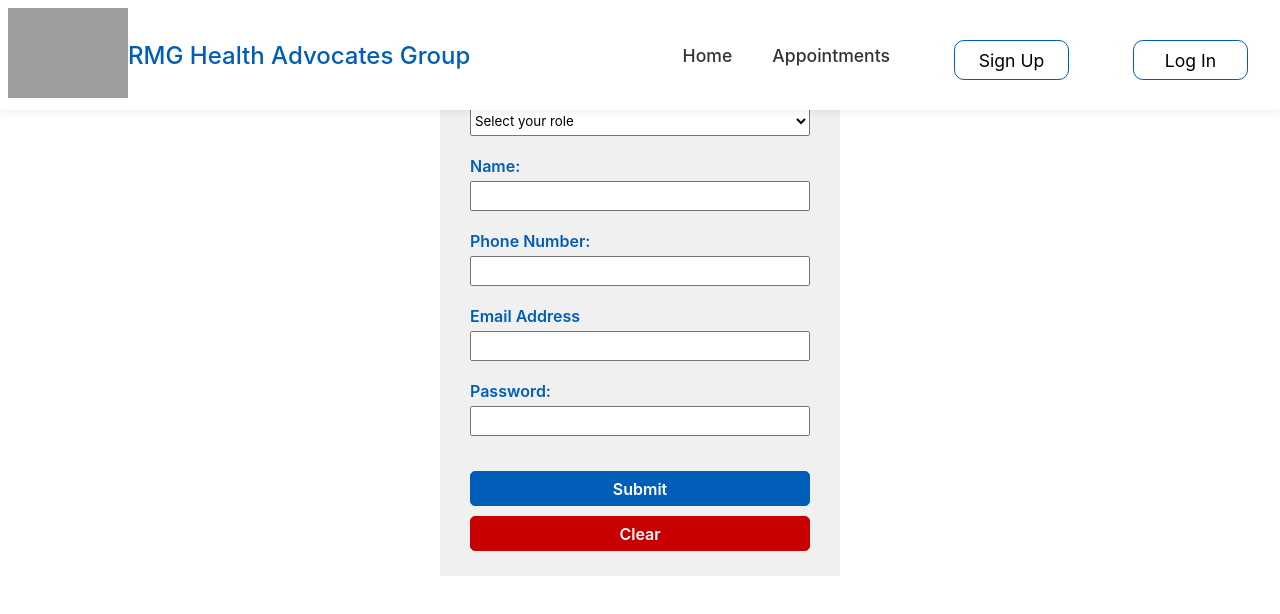
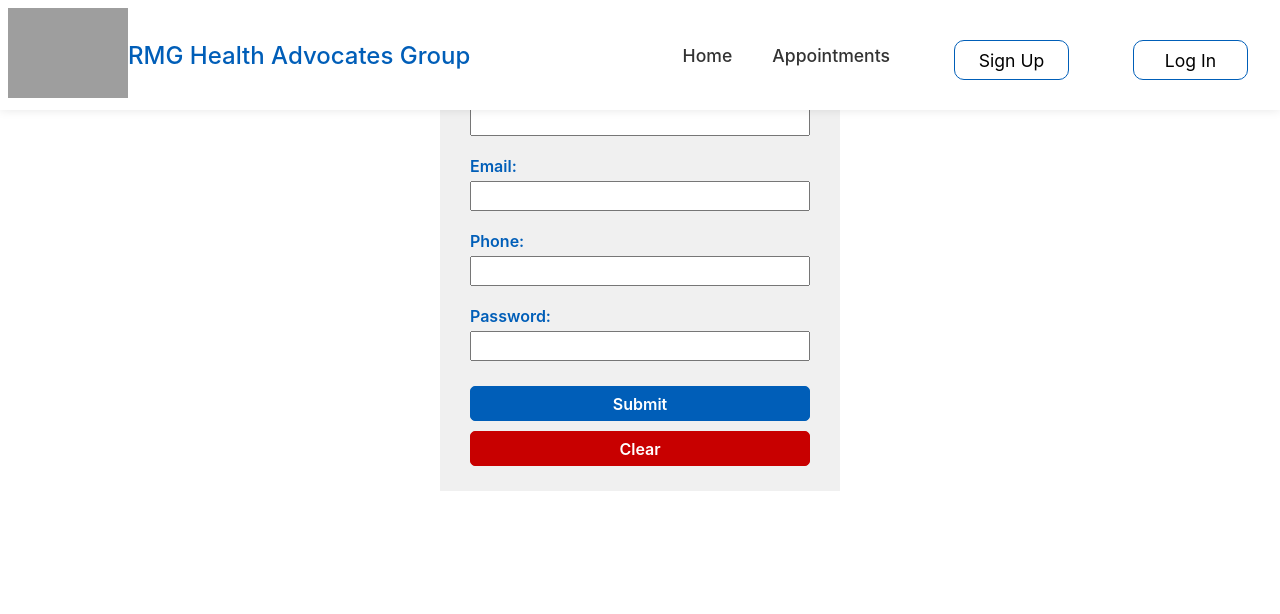
Before and after one commit to evs-rgraff/test_med_app, a React (Create React App) app: page /signup in a window 1280 px wide. Shown: the top 614 px of the page. Built offline with nearby package versions, Linux system fonts and the light colour scheme; grey boxes are pictures that could not be loaded.

Commit message:
set up form pages

```diff
--- a/src/App.js
+++ b/src/App.js
@@ -4,6 +4,7 @@ import { BrowserRouter, Routes, Route } from 'react-router-dom';
 import Navbar from './Components/Navbar/Navbar';
 import LandingPage from './Components/Landing_Page/LandingPage';
 import SignUp from './Components/Sign_Up/Sign_Up';
+import Login from './Components/Login/Login';
 
 function App() {
   return (
@@ -13,6 +14,7 @@ function App() {
         <Routes>
           <Route path="/" element={<LandingPage />} />
           <Route path="/signup" element={<SignUp />} />
+          <Route path="/login" element={<Login />} />
         </Routes>
       </BrowserRouter>
     </div>
--- /dev/null
+++ b/src/Components/Login/Login.js
@@ -0,0 +1,113 @@
+import React, { useState } from "react";
+import "./Login.css";
+
+function Login() {
+  const [email, setEmail] = useState("");
+  const [password, setPassword] = useState("");
+  const [errors, setErrors] = useState({});
+
+  const validateEmail = (value) => {
+    const invalidChars = /[^a-zA-Z0-9@._-]/;
+    if (!value) return "Email is required";
+    if (invalidChars.test(value)) return "Email contains invalid characters";
+    if (!/\S+@\S+\.\S+/.test(value)) return "Email format is invalid";
+    return "";
+  };
+
+  const validatePassword = (value) => {
+    const invalidChars = /[^a-zA-Z0-9!@#$%^&*()_+\-=\[\]{};':"\\|,.<>\/?]/;
+    if (!value) return "Password is required";
+    if (invalidChars.test(value)) return "Password contains invalid characters";
+    if (value.length < 6) return "Password must be at least 6 characters";
+    return "";
+  };
+
+  const handleEmailChange = (e) => {
+    const value = e.target.value;
+    setEmail(value);
+    setErrors((prev) => ({ ...prev, email: validateEmail(value) }));
+  };
+
+  const handlePasswordChange = (e) => {
+    const value = e.target.value;
+    setPassword(value);
+    setErrors((prev) => ({ ...prev, password: validatePassword(value) }));
+  };
+
+  const handleSubmit = (e) => {
+    e.preventDefault();
+
+    const emailError = validateEmail(email);
+    const passwordError = validatePassword(password);
+
+    if (emailError || passwordError) {
+      setErrors({ email: emailError, password: passwordError });
+      return;
+    }
+
+    // Form is valid, do login logic here
+    console.log("Form submitted:", { email, password });
+  };
+
+  const handleClear = () => {
+    setEmail("");
+    setPassword("");
+    setErrors({});
+  };
+
+  return (
+    <div className="form-container">
+      <div className="form-content">
+        <div className="form-title">
+          <h1>Login</h1>
+          <div className="form-description">
+            New Member? <a href="/signup">Sign Up Here</a>
+          </div>
+        </div>
+
+        <form id="loginForm" onSubmit={handleSubmit}>
+          <div className="input-group">
+            <label htmlFor="email">Email:</label>
+            <input
+              type="email"
+              id="email"
+              name="email"
+              value={email}
+              onChange={handleEmailChange}
+            />
+            {errors.email && <span className="error">{errors.email}</span>}
+          </div>
+
+          <div className="input-group">
+            <label htmlFor="password">Password:</label>
+            <input
+              type="password"
+              id="password"
+              name="password"
+              value={password}
+              onChange={handlePasswordChange}
+            />
+            {errors.password && (
+              <span className="error">{errors.password}</span>
+            )}
+          </div>
+
+          <div className="button-group">
+            <button className="button-primary" type="submit">
+              Submit
+            </button>
+            <button
+              className="button-secondary"
+              type="button"
+              onClick={handleClear}
+            >
+              Clear
+            </button>
+          </div>
+        </form>
+      </div>
+    </div>
+  );
+}
+
+export default Login;
--- a/src/Components/Sign_Up/Sign_Up.js
+++ b/src/Components/Sign_Up/Sign_Up.js
@@ -1,12 +1,94 @@
-import React, { useRef } from "react";
+import React, { useState } from "react";
+import { useNavigate } from "react-router-dom";
 import "./Sign_Up.css";
+import { API_URL } from "../../config";
 
-function SignUp() {
-  const formRef = useRef(null);
+function Sign_Up() {
+  const navigate = useNavigate();
+
+  const [formData, setFormData] = useState({
+    name: "",
+    email: "",
+    phone: "",
+    password: "",
+  });
+
+  const [errors, setErrors] = useState({});
+
+  const handleChange = (e) => {
+    setFormData((prev) => ({ ...prev, [e.target.name]: e.target.value }));
+    setErrors((prev) => ({ ...prev, [e.target.name]: "" }));
+  };
+
+  const validate = () => {
+    const newErrors = {};
+
+    // Name validation
+    if (!formData.name.trim()) newErrors.name = "Name is required";
+    else if (/[^a-zA-Z\s]/.test(formData.name))
+      newErrors.name = "Name contains invalid characters";
+
+    // Email validation
+    if (!formData.email) newErrors.email = "Email is required";
+    else if (/[^a-zA-Z0-9@._-]/.test(formData.email))
+      newErrors.email = "Email contains invalid characters";
+    else if (!/\S+@\S+\.\S+/.test(formData.email))
+      newErrors.email = "Email format is invalid";
+
+    // Phone validation
+    if (!formData.phone) newErrors.phone = "Phone is required";
+    else if (/[^0-9]/.test(formData.phone))
+      newErrors.phone = "Phone must contain only numbers";
+
+    // Password validation
+    if (!formData.password) newErrors.password = "Password is required";
+    else if (formData.password.length < 6)
+      newErrors.password = "Password must be at least 6 characters";
+
+    setErrors(newErrors);
+    return Object.keys(newErrors).length === 0;
+  };
 
   const handleClear = () => {
-    if (formRef.current) {
-      formRef.current.reset();
+    setFormData({ name: "", email: "", phone: "", password: "" });
+    setErrors({});
+  };
+
+  const handleSubmit = async (e) => {
+    e.preventDefault();
+    if (!validate()) return;
+
+    try {
+      const response = await fetch(`${API_URL}/api/auth/register`, {
+        method: "POST",
+        headers: { "Content-Type": "application/json" },
+        body: JSON.stringify(formData),
+      });
+
+      const json = await response.json();
+
+      if (json.authtoken) {
+        sessionStorage.setItem("auth-token", json.authtoken);
+        sessionStorage.setItem("name", formData.name);
+        sessionStorage.setItem("phone", formData.phone);
+        sessionStorage.setItem("email", formData.email);
+        navigate("/");
+        window.location.reload();
+      } else {
+        // Show API errors
+        if (json.errors) {
+          setErrors(
+            json.errors.reduce(
+              (acc, err) => ({ ...acc, [err.param]: err.msg }),
+              {}
+            )
+          );
+        } else {
+          alert(json.error || "Registration failed");
+        }
+      }
+    } catch (err) {
+      console.error("Error:", err);
     }
   };
 
@@ -16,40 +98,61 @@ function SignUp() {
         <div className="form-title">
           <h1>Sign Up</h1>
           <div className="form-description">
-            Already a Member? <a href="#">Login</a>
+            Already a Member? <a href="/login">Login</a>
           </div>
         </div>
 
-        <form id="registrationForm" ref={formRef}>
+        <form onSubmit={handleSubmit}>
           <div className="input-group">
-            <label htmlFor="role">Role:</label>
-            <select id="role" name="role" required defaultValue="">
-              <option value="" disabled>
-                Select your role
-              </option>
-              <option value="Doctor">Doctor</option>
-              <option value="Patient">Patient</option>
-            </select>
+            <label htmlFor="name">Name:</label>
+            <input
+              type="text"
+              id="name"
+              name="name"
+              value={formData.name}
+              onChange={handleChange}
+              required
+            />
+            {errors.name && <div className="err">{errors.name}</div>}
           </div>
 
           <div className="input-group">
-            <label htmlFor="name">Name:</label>
-            <input type="text" id="name" name="name" required />
+            <label htmlFor="email">Email:</label>
+            <input
+              type="email"
+              id="email"
+              name="email"
+              value={formData.email}
+              onChange={handleChange}
+              required
+            />
+            {errors.email && <div className="err">{errors.email}</div>}
           </div>
 
           <div className="input-group">
-            <label htmlFor="phone">Phone Number:</label>
-            <input type="text" id="phone" name="phone" required />
-          </div>
-
-          <div className="input-group">
-            <label htmlFor="email">Email Address</label>
-            <input type="email" id="email" name="email" required />
+            <label htmlFor="phone">Phone:</label>
+            <input
+              type="text"
+              id="phone"
+              name="phone"
+              value={formData.phone}
+              onChange={handleChange}
+              required
+            />
+            {errors.phone && <div className="err">{errors.phone}</div>}
           </div>
 
           <div className="input-group">
             <label htmlFor="password">Password:</label>
-            <input type="password" id="password" name="password" required />
+            <input
+              type="password"
+              id="password"
+              name="password"
+              value={formData.password}
+              onChange={handleChange}
+              required
+            />
+            {errors.password && <div className="err">{errors.password}</div>}
           </div>
 
           <div className="button-group">
@@ -70,4 +173,4 @@ function SignUp() {
   );
 }
 
-export default SignUp;
+export default Sign_Up;
```
